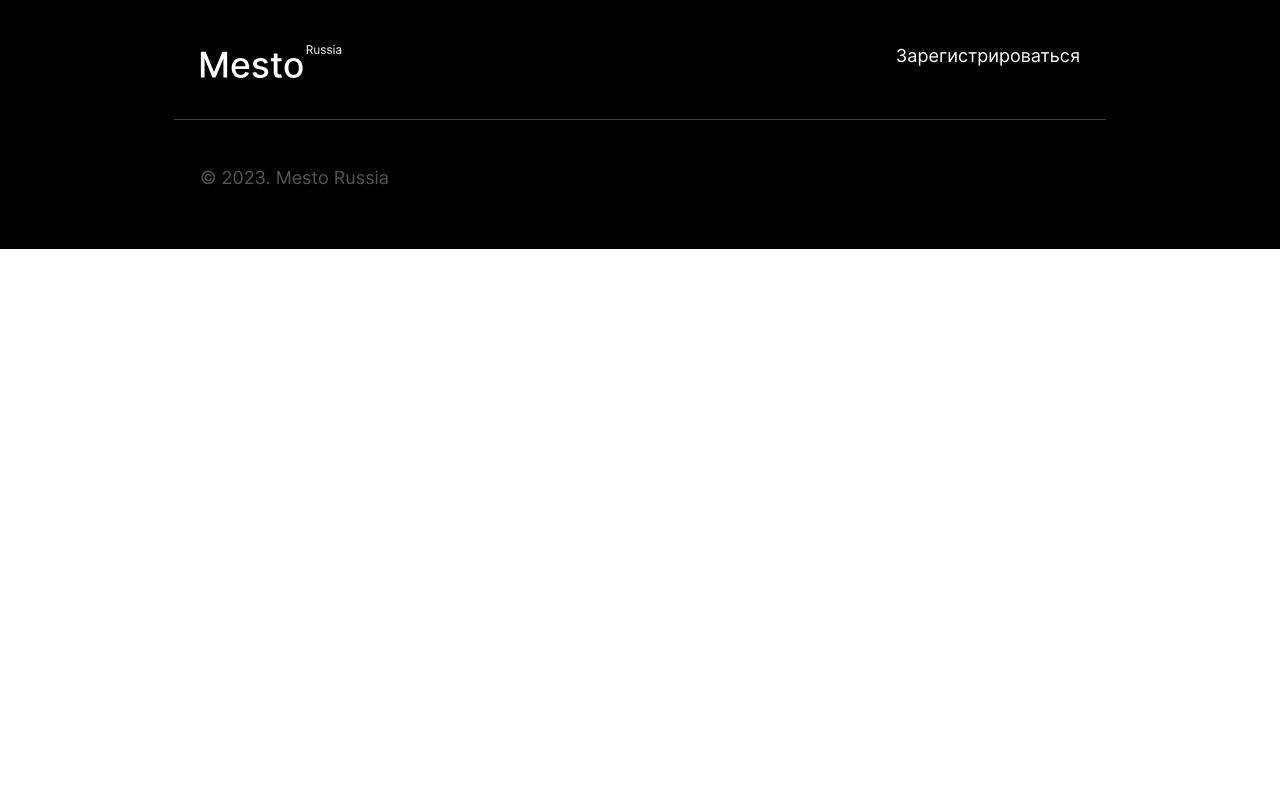
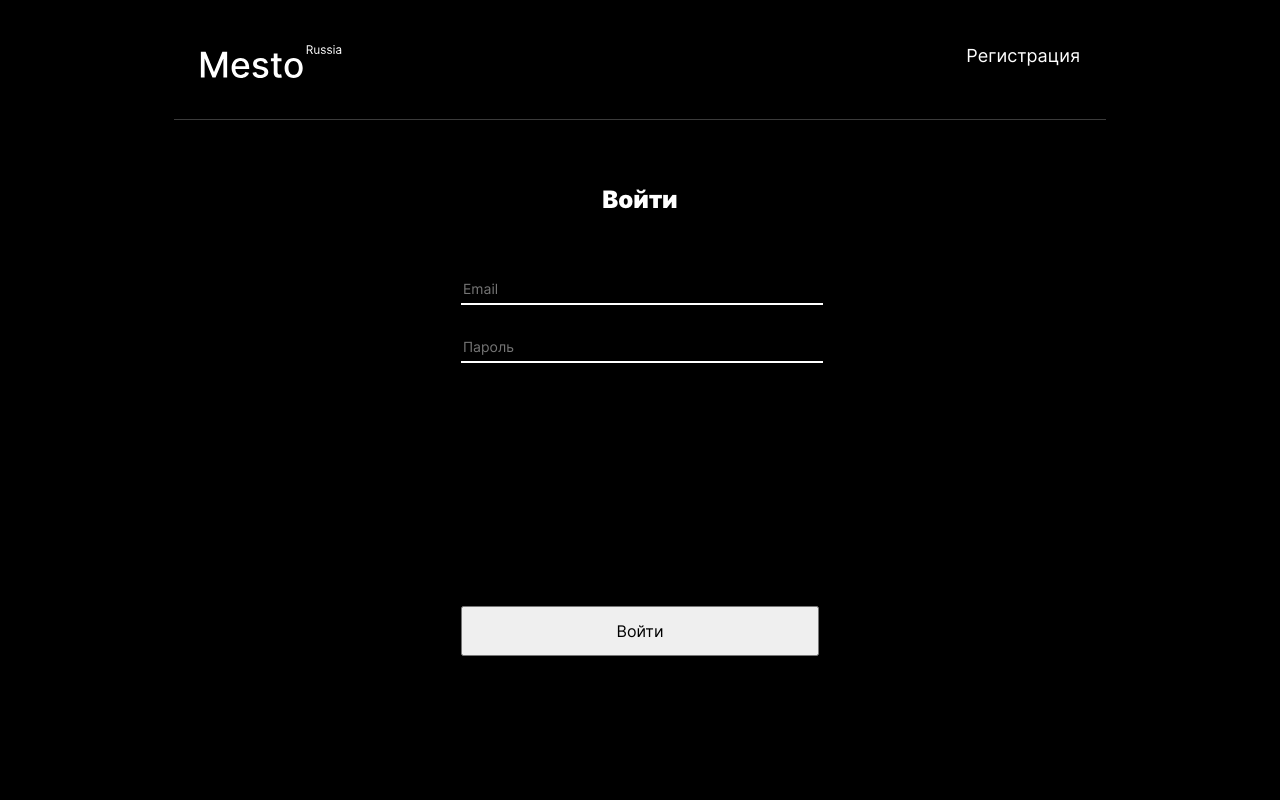
Before and after one commit to danya-kim99/react-mesto-auth, a React (Create React App) app: page /sign-in in a window 1280 px wide. Shown: the top 800 px of the page. Built offline with nearby package versions, Linux system fonts and the light colour scheme; no server answers.

Commit message:
AuthForm component

```diff
--- /dev/null
+++ b/src/blocks/authorization/__auth-redirect/authorization__auth-redirect.css
@@ -0,0 +1,10 @@
+.authorization__auth-redirect {
+    color: #FFF;
+    text-align: center;
+    font-size: 14px;
+    font-style: normal;
+    line-height: normal;
+    margin: 15px auto 0;
+    color: #fff;
+    text-decoration: none;
+}
--- /dev/null
+++ b/src/blocks/authorization/__form/authorization__form.css
@@ -0,0 +1,7 @@
+.authorization__form {
+    max-width: 358px;
+    min-height: 583px;
+    margin: 60px 0 80px;
+    display: flex;
+    flex-direction: column;
+}
--- /dev/null
+++ b/src/blocks/authorization/__input/authorization__input.css
@@ -0,0 +1,12 @@
+.authorization__input {
+    width: 358px;
+    height: 27px;
+    outline: none;
+    border: none;
+    border-bottom: 2px solid rgba(255, 255, 255);
+    font-size: 14px;
+    margin: 0 auto 27px;
+    width: 100%;
+    background-color: #000;
+    color: #000;
+  }
--- /dev/null
+++ b/src/blocks/authorization/__submit-button/authorization__submit-button.css
@@ -0,0 +1,5 @@
+.authorization__submit-button {
+    width: 358px;
+    height: 50px;
+    margin: 216px auto 0;
+}
--- /dev/null
+++ b/src/blocks/authorization/__title/authorization__title.css
@@ -0,0 +1,8 @@
+.authorization__title {
+    font-size: 24px;
+    line-height: 29px;
+    font-weight: 600;
+    text-align: center;
+    margin: 0 auto 0;
+    color: #fff;
+  }
--- /dev/null
+++ b/src/blocks/authorization/authorization.css
@@ -0,0 +1,6 @@
+.authorization {
+    max-width: 358px;
+    margin: 65px auto 0;
+    display: flex;
+    flex-direction: column;
+}
--- /dev/null
+++ b/src/components/AuthForm.js
@@ -0,0 +1,19 @@
+import React from "react";
+import { Link } from "react-router-dom";
+
+function AuthForm({name}) {
+  console.log(name);
+  return (
+    <div className="authorization">
+        <h2 className="authorization__title">{ name === "sign-up" ? "Регистрация" : "Войти" }</h2>
+        <form className="authorization__form">
+            <input className="authorization__input authorization__input_type_email" placeholder="Email" type="text"></input>
+            <input className="authorization__input authorization__input_type_password" placeholder="Пароль"></input>
+            <button className="authorization__submit-button">{ name === "sign-up" ? "Зарегистрироваться" : "Войти" }</button>
+            {name === "sign-up" && <p className="authorization__auth-redirect">Уже зарегистрированы? <Link className="authorization__auth-redirect" to="/sign-in">Войти</Link></p>}
+        </form>
+    </div>
+  );
+}
+
+export default AuthForm;
--- a/src/components/Header.js
+++ b/src/components/Header.js
@@ -5,10 +5,10 @@ import { Link } from "react-router-dom";
 function Header({name}) {
   console.log(name);
   return (
-    <header className={name === 'sign-up' || name === 'sign-in' ? `header_login header_login_${name}` : "header"}>
+    <header className={name === 'sign-up' || name === 'sign-in' ? "header header_login" : "header"}>
       <img className="header__logo" src={logoImage} alt="Лого сайта" />
-      {name === 'sign-up' && <Link className={`header__link header__link_type_${name}`} to="/sign-in">Войти</Link>}
-      {name === 'sign-in' && <Link className={`header__link header__link_type_${name}`} to="/sign-up">Зарегистрироваться</Link>}
+      {name === 'sign-up' && <Link className={"header__link"} to="/sign-in">Войти</Link>}
+      {name === 'sign-in' && <Link className={"header__link"} to="/sign-up">Регистрация</Link>}
       </header>
   );
 }
--- a/src/components/Login.js
+++ b/src/components/Login.js
@@ -1,12 +1,12 @@
 import React from "react";
-import logoImage from "../images/header-logo.svg";
 import Header from "./Header";
+import AuthForm from "./AuthForm";
 
 function Login() {
   return (
     <>
         <Header name="sign-in"/>
-
+        <AuthForm name="sign-in"></AuthForm>
     </>
 
   );
--- a/src/components/Register.js
+++ b/src/components/Register.js
@@ -1,11 +1,12 @@
 import React from "react";
 import Header from "./Header";
+import AuthForm from "./AuthForm";
 
 function Register() {
   return (
     <>
         <Header name="sign-up"/>
-
+        <AuthForm name="sign-up"></AuthForm>
     </>
 
   );
--- a/src/index.css
+++ b/src/index.css
@@ -28,6 +28,14 @@
 @import url(./blocks/header/__link/header__link.css);
 @import url(./blocks/header/__logo/header__logo.css);
 
+/* authorization */
+@import url(./blocks/authorization/authorization.css);
+@import url(./blocks/authorization/__auth-redirect/authorization__auth-redirect.css);
+@import url(./blocks/authorization/__form/authorization__form.css);
+@import url(./blocks/authorization/__input/authorization__input.css);
+@import url(./blocks/authorization/__submit-button/authorization__submit-button.css);
+@import url(./blocks/authorization/__title/authorization__title.css);
+
 /* profile */
 @import url(./blocks/profile/profile.css);
 @import url(./blocks/profile/__avatar/profile__avatar.css);
```
